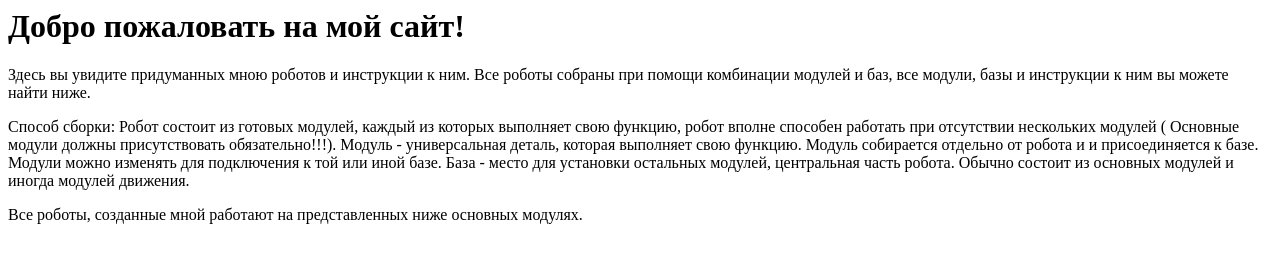
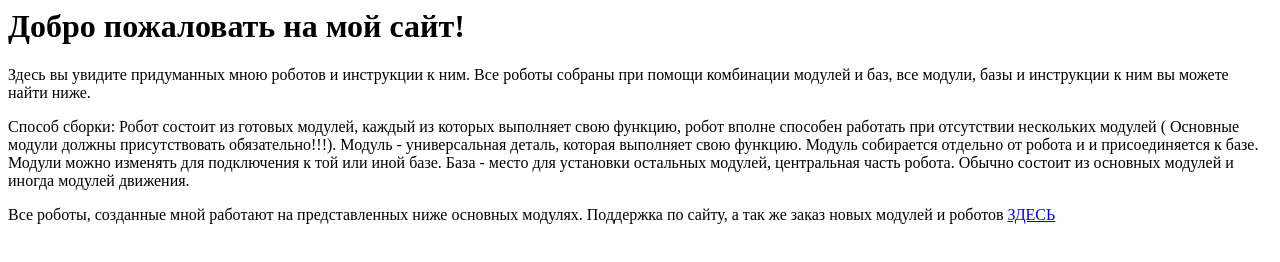
Before and after one commit to robot900/robot900.github.io, a plain HTML site: page realy/pages/mainpage.html in a window 1280 px wide. Drawn offline with Linux system fonts and the light colour scheme.

Commit message:
Update mainpage.html

```diff
--- a/realy/pages/mainpage.html
+++ b/realy/pages/mainpage.html
@@ -9,5 +9,6 @@
 База - место для установки остальных модулей, центральная часть робота. Обычно состоит из основных модулей и иногда модулей движения.
 </p>
 Все роботы, созданные мной работают на представленных ниже основных модулях.
+Поддержка по сайту, а так же заказ новых модулей и роботов <a href="mailto:njpvb258@gmail.com"> ЗДЕСЬ </a>
 </body>
 </html>
```
